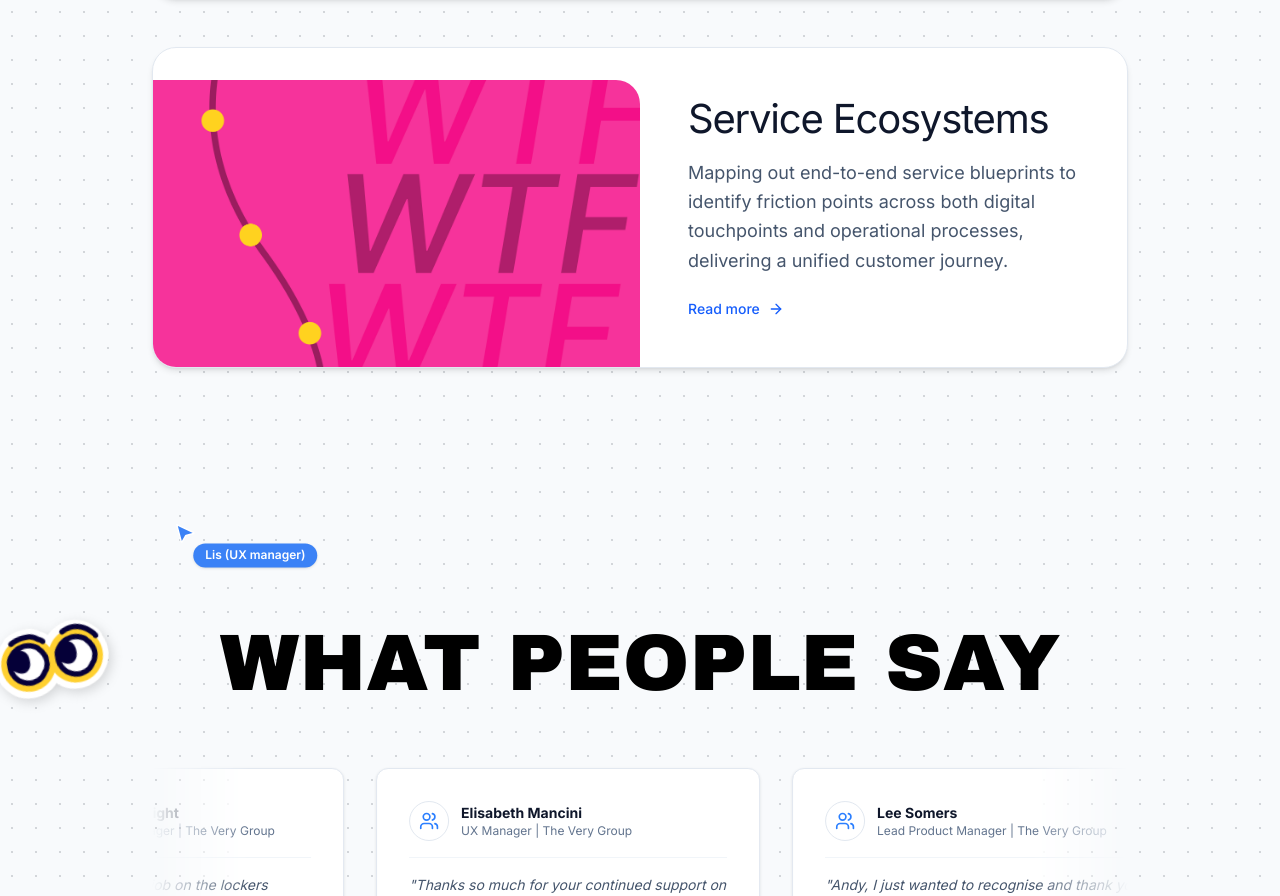
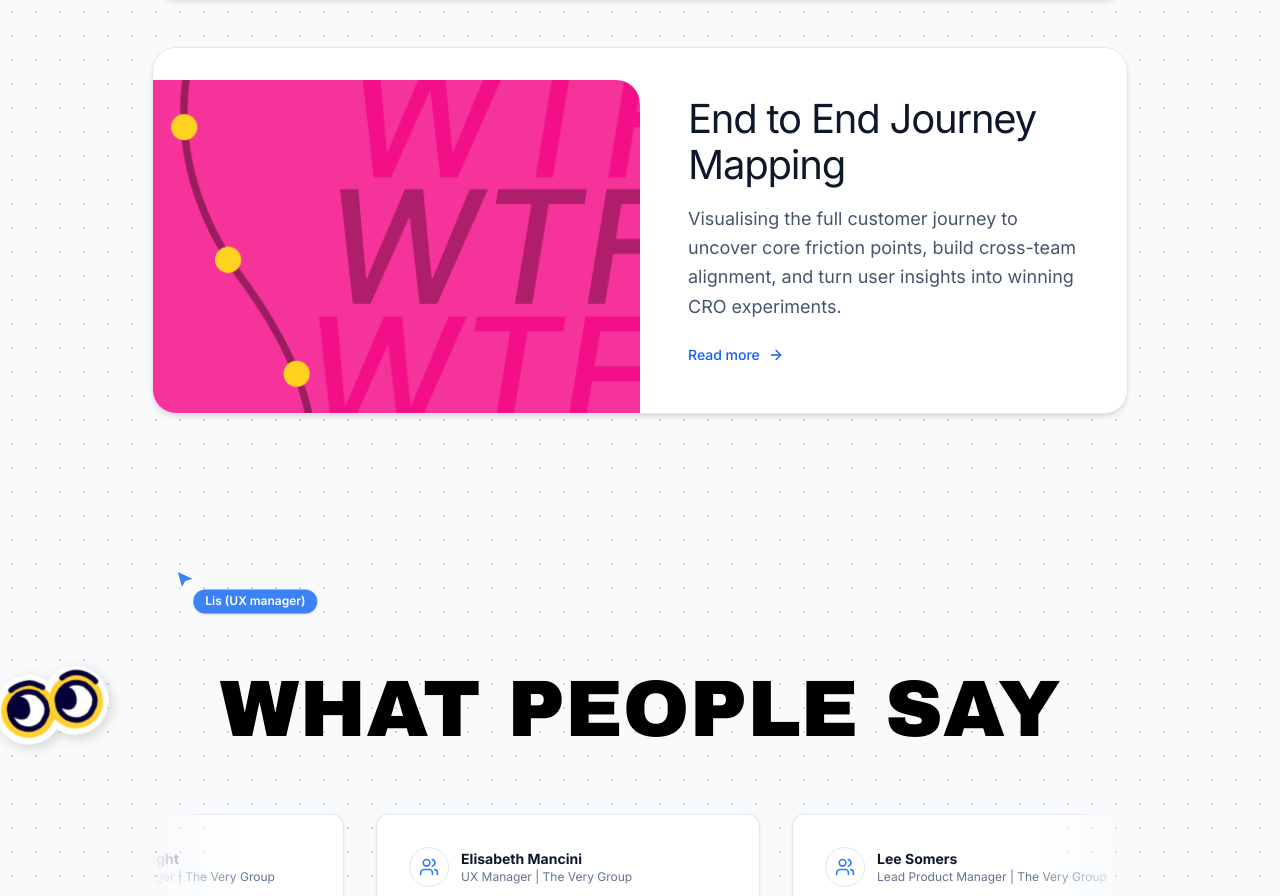
Before and after one commit to andrewleevey-ux/andrew-leevey-portfolio, a Next.js app: page / in a window 1280 px wide. Shown: the part 3768-4664 px from the top of the page. Built offline with nearby package versions, Linux system fonts and the light colour scheme; a web font is replaced by a local one.

Commit message:
feat(case-studies): update third case study card title and description

```diff
--- a/app/page.tsx
+++ b/app/page.tsx
@@ -168,9 +168,9 @@ export default function Home() {
                 </div>
               </div>
               <div className="w-full md:w-1/2 flex flex-col justify-center items-start p-8 md:p-12">
-                <h3 className="text-slate-900 mb-4" style={{ fontSize: '40px', fontWeight: 400, letterSpacing: '-0.03em', lineHeight: 1.15 }}>Service Ecosystems</h3>
+                <h3 className="text-slate-900 mb-4" style={{ fontSize: '40px', fontWeight: 400, letterSpacing: '-0.03em', lineHeight: 1.15 }}>End to End Journey Mapping</h3>
                 <p className="text-slate-600 mb-6 flex-grow">
-                  Mapping out end-to-end service blueprints to identify friction points across both digital touchpoints and operational processes, delivering a unified customer journey.
+                  Visualising the full customer journey to uncover core friction points, build cross-team alignment, and turn user insights into winning CRO experiments.
                 </p>
                 <div className="flex items-center text-sm font-medium text-blue-600 hover:text-blue-700 cursor-pointer group" onClick={() => setActiveCaseStudy("placeholder-3")}>
                   Read more <ArrowRight size={16} className="ml-2 transition-transform group-hover:translate-x-1" />
```
